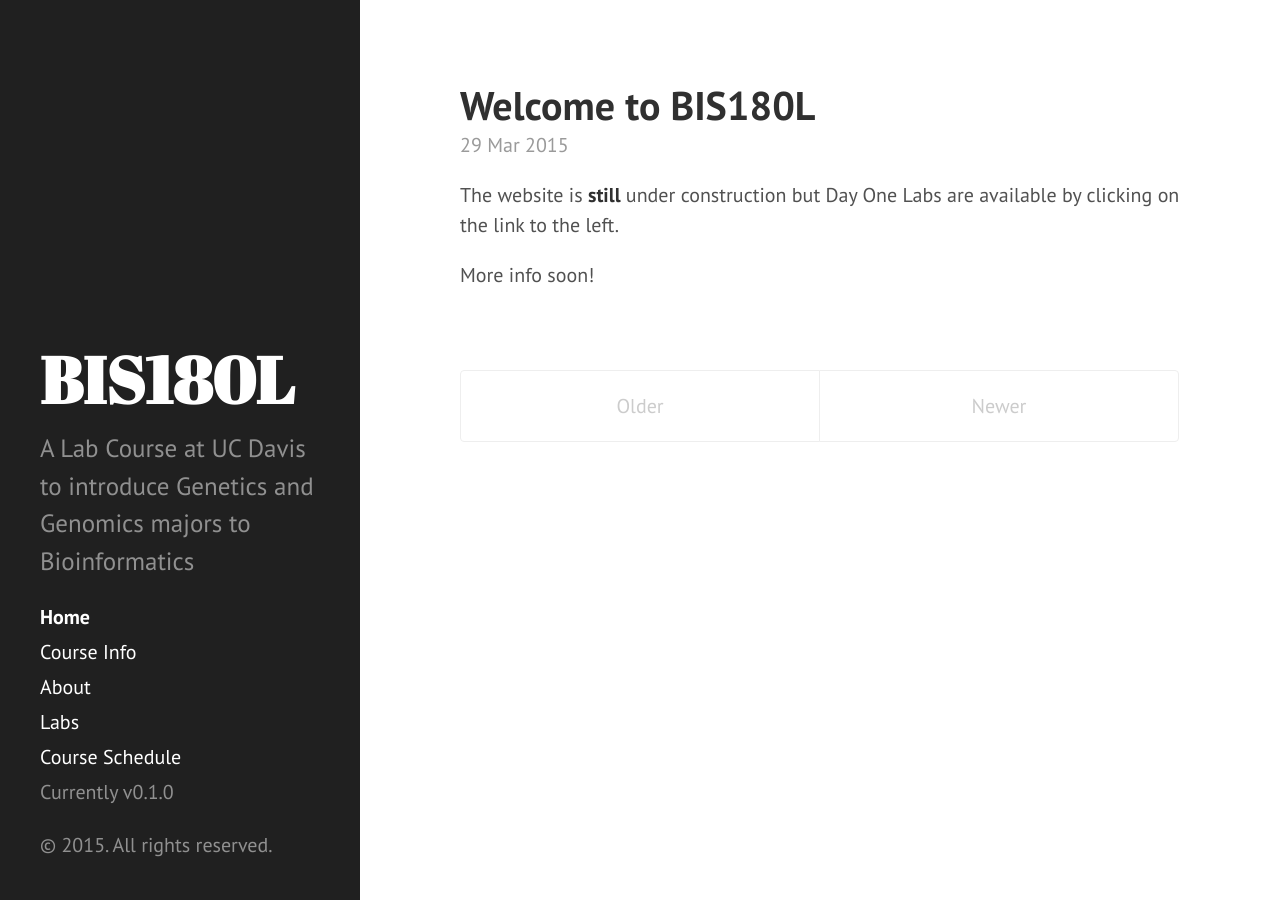
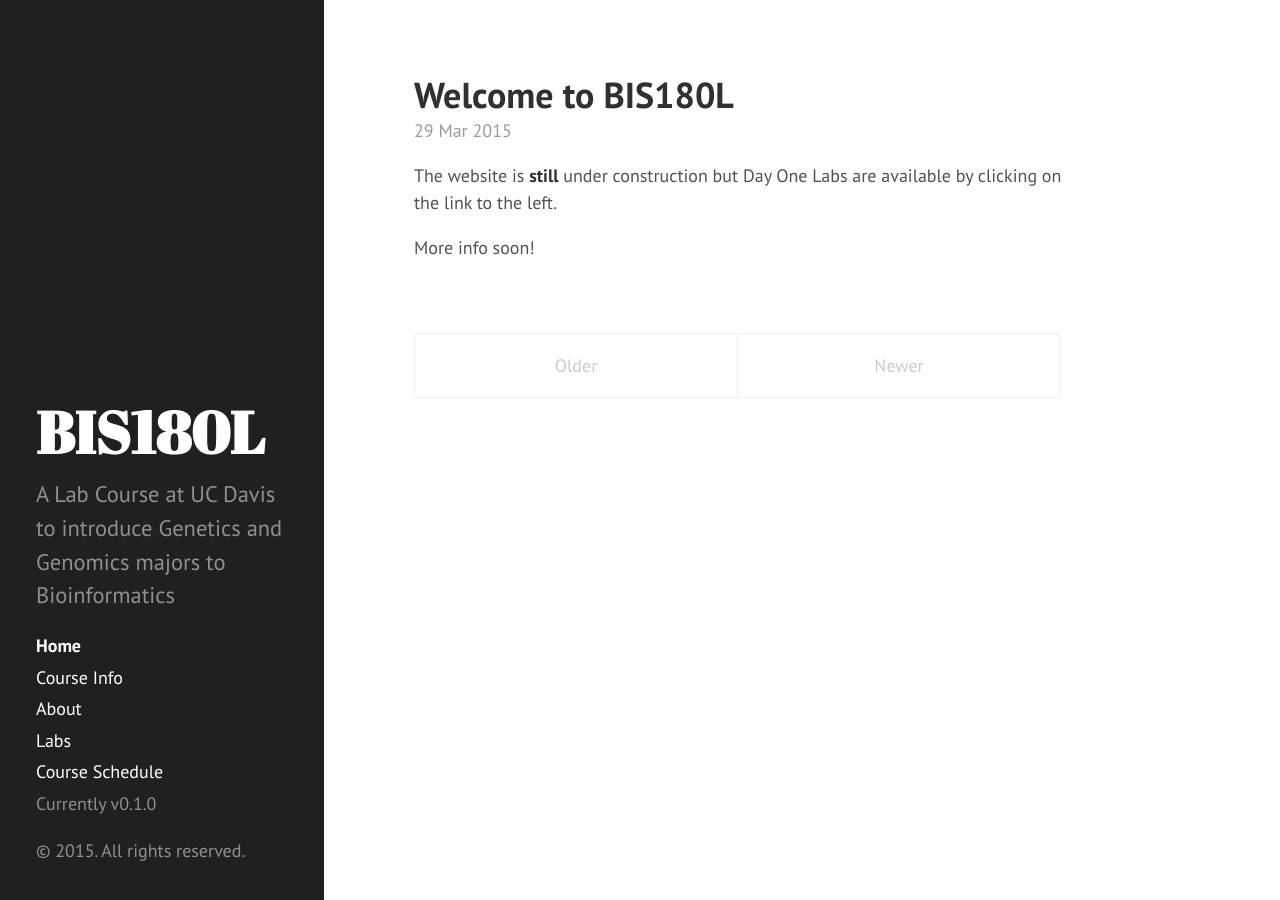
Before and after one commit to rjcmarkelz/BIS180L_web, a Jekyll site: the page built from index.html, in a window 1280 px wide. Built offline with Jekyll 4.4.1, drawn with Linux system fonts in a browser that asks for light colours; Markdown is read by kramdown in place of the engine named in the settings; the list of posts is cut into pages by our own code.

Commit message:
removed redundant google analytics.  changed font size in hyde.css

```diff
--- a/public/css/hyde.css
+++ b/public/css/hyde.css
@@ -36,12 +36,12 @@
 }
 @media (min-width: 48em) {
   html {
-    font-size: 16px;
+    font-size: 14px;
   }
 }
 @media (min-width: 58em) {
   html {
-    font-size: 20px;
+    font-size: 18px;
   }
 }
 
```
Also changed, not shown: _includes/head.html (+0 -9 lines).
